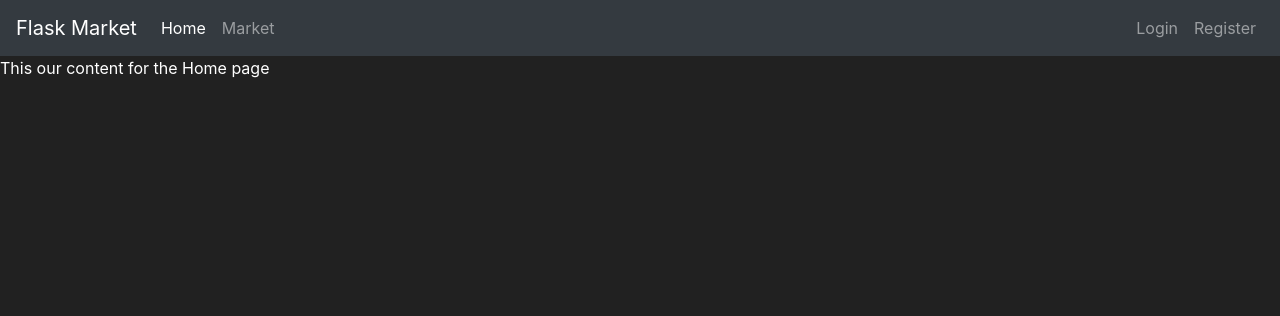
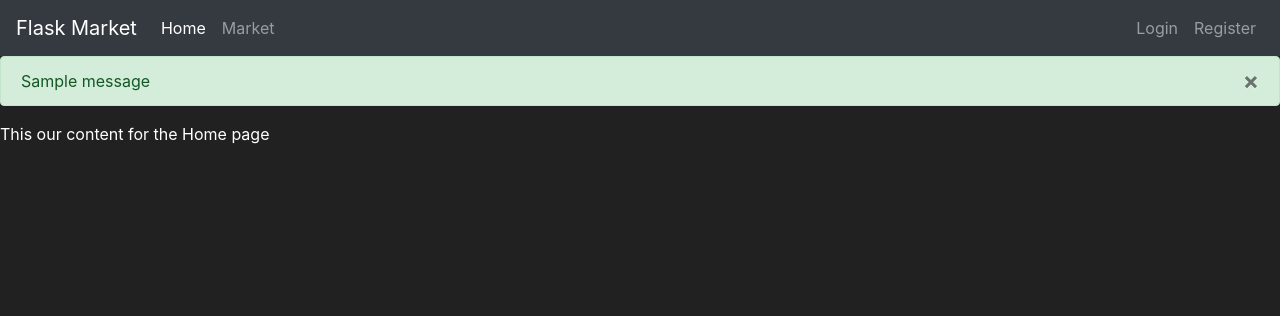
Before and after one commit to jjcoll/flask_market, a Flask app: page / in a window 1280 px wide. Shown: the top 316 px of the page. Run offline with Flask 3, Linux system fonts and the light colour scheme; one stand-in notice (Sample message) is shown; some libraries are stand-ins or nearby versions.

Commit message:
added validation messages to front-end using flashes

```diff
--- a/market/routes.py
+++ b/market/routes.py
@@ -1,5 +1,5 @@
 from market import app
-from flask import render_template, redirect, url_for
+from flask import render_template, redirect, url_for, flash
 from market.models import Item, User
 from market.forms import RegisterForm
 from market import db
@@ -40,8 +40,8 @@ def register_page():
     # check for errors arriving from validations
     if form.errors != {}:  # if there are no errors from validation
         for err_msg in form.errors.values():
-            print(
-                f"There was an error in the user creation: {err_msg}"
+            flash(
+                f"There was an error in the user creation: {err_msg}", category="danger"
             )  # print in server side
 
     return render_template("register.html", form=form)
--- a/market/templates/base.html
+++ b/market/templates/base.html
@@ -38,6 +38,20 @@
             </ul>
         </div>
     </nav>
+
+    {% with messages = get_flashed_messages(with_categories=true) %}
+    {% if messages %}
+    {% for category, message in messages %}
+    <div class="alert alert-{{ category }}">
+        {{ message }}
+        <button type="button" class="m1-2 mb-1 close" data-dismiss="alert" aria-label="Close">
+            <span aria-hidden="true">&times;</span>
+        </button>
+    </div>
+    {% endfor %}
+    {% endif %}
+    {% endwith %}
+
     <!-- Future Content here -->
     {% block content %}
 
```
Also changed, not shown: instance/market.db.
